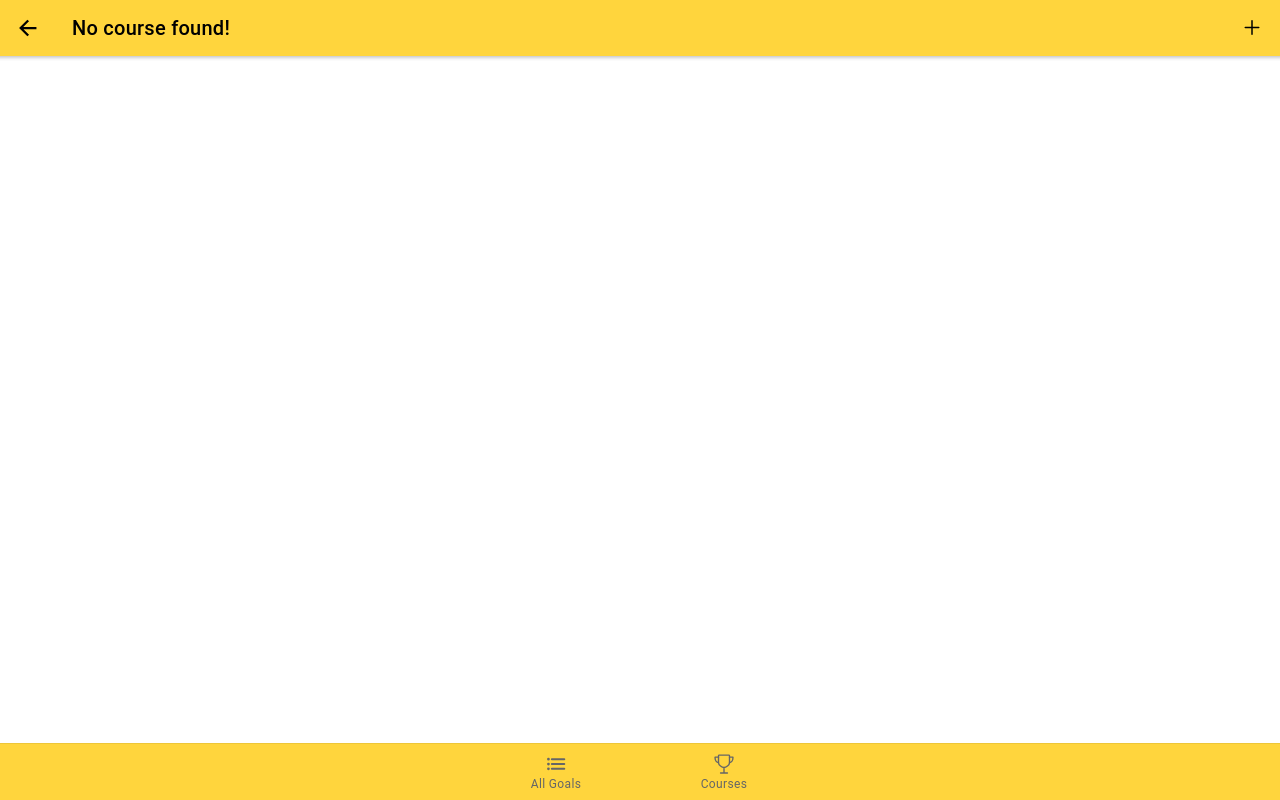
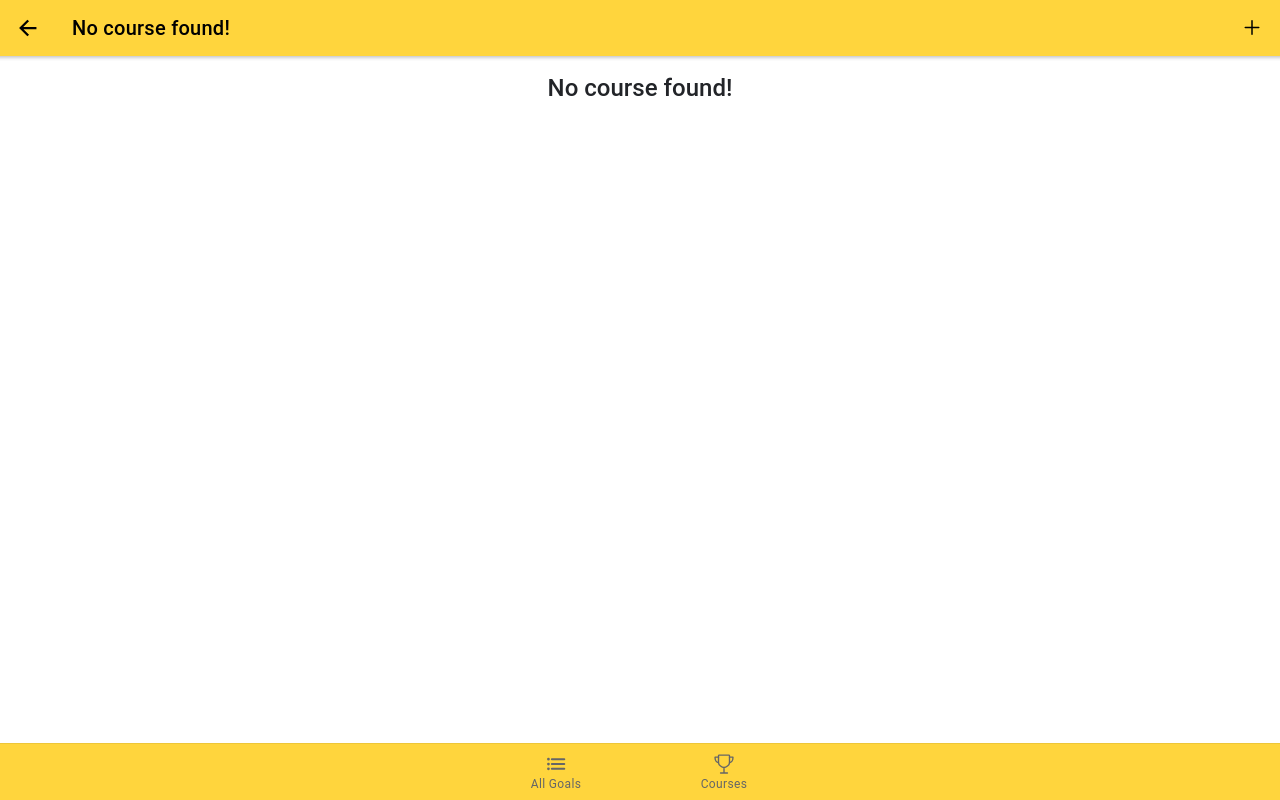
Before and after one commit to KingLouie1994/ionic-react-2, a React (Create React App) app: page /courses/1 in a window 1280 px wide. Built offline with nearby package versions, Linux system fonts and the light colour scheme.

Commit message:
last cleanups and warning messages added

```diff
--- a/src/pages/AllGoals.tsx
+++ b/src/pages/AllGoals.tsx
@@ -8,6 +8,7 @@ import {
   IonList,
   IonMenuButton,
   IonPage,
+  IonText,
   IonTitle,
   IonToolbar,
 } from "@ionic/react";
@@ -45,6 +46,11 @@ const AllGoals: React.FC = () => {
         </IonToolbar>
       </IonHeader>
       <IonContent>
+        {goals.length <= 0 ? (
+          <IonText className="ion-text-center" color="dark">
+            <h3>You've got no goals at the moment!</h3>
+          </IonText>
+        ) : (
           <IonList lines="full">
             {goals.map((goal) => {
               return (
@@ -57,6 +63,7 @@ const AllGoals: React.FC = () => {
               );
             })}
           </IonList>
+        )}
       </IonContent>
     </IonPage>
   );
--- a/src/pages/CourseGoals.tsx
+++ b/src/pages/CourseGoals.tsx
@@ -15,6 +15,7 @@ import {
   isPlatform,
   IonAlert,
   IonToast,
+  IonText,
 } from "@ionic/react";
 
 import { useParams } from "react-router-dom";
@@ -86,6 +87,38 @@ const CourseGoals: React.FC = () => {
     setIsEditing(false);
   };
 
+  let content = (
+    <IonText className="ion-text-center" color="dark">
+      <h3>You've got no goals for this course!</h3>
+    </IonText>
+  );
+
+  if (!selectedCourse) {
+    content = (
+      <IonText className="ion-text-center" color="dark">
+        <h2>No course found!</h2>
+      </IonText>
+    );
+  }
+
+  if (selectedCourse && selectedCourse.goals.length > 0) {
+    content = (
+      <IonList>
+        {selectedCourse.goals.map((goal) => {
+          return (
+            <EditableGoalItem
+              key={goal.id}
+              onStartDelete={startDeleteGoalHandler.bind(null, goal.id)}
+              onStartEdit={startEditGoalHandler.bind(null, goal.id)}
+              text={goal.text}
+              slidingRef={slidingOptionsRef}
+            />
+          );
+        })}
+      </IonList>
+    );
+  }
+
   return (
     <React.Fragment>
       <EditModal
@@ -136,21 +169,7 @@ const CourseGoals: React.FC = () => {
           </IonToolbar>
         </IonHeader>
         <IonContent>
-          {selectedCourse && (
-            <IonList>
-              {selectedCourse.goals.map((goal) => {
-                return (
-                  <EditableGoalItem
-                    key={goal.id}
-                    onStartDelete={startDeleteGoalHandler.bind(null, goal.id)}
-                    onStartEdit={startEditGoalHandler.bind(null, goal.id)}
-                    text={goal.text}
-                    slidingRef={slidingOptionsRef}
-                  />
-                );
-              })}
-            </IonList>
-          )}
+          {content}
           {isPlatform("android") && (
             <IonFab horizontal="end" vertical="bottom" slot="fixed">
               <IonFabButton color="secondary" onClick={startAddGoalHandler}>
```
Lines whose indentation alone changed are shown as unchanged.
